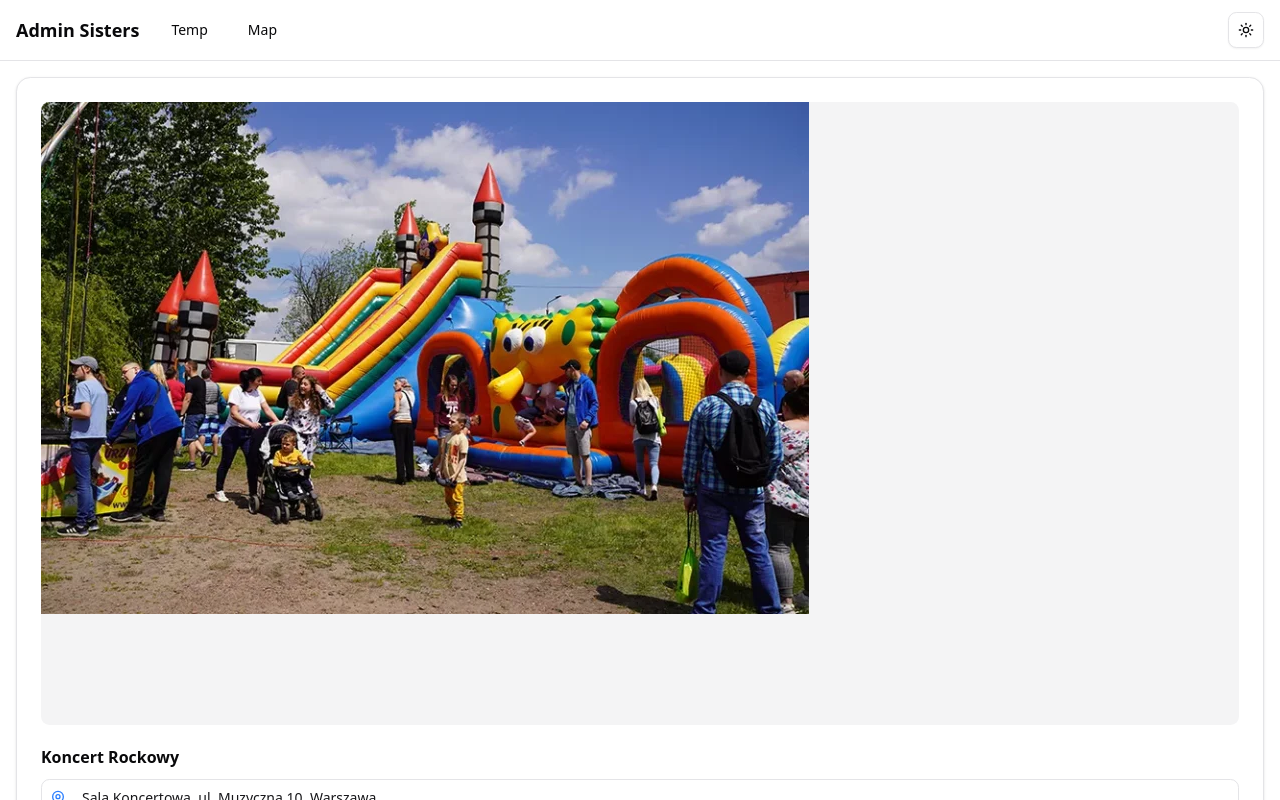
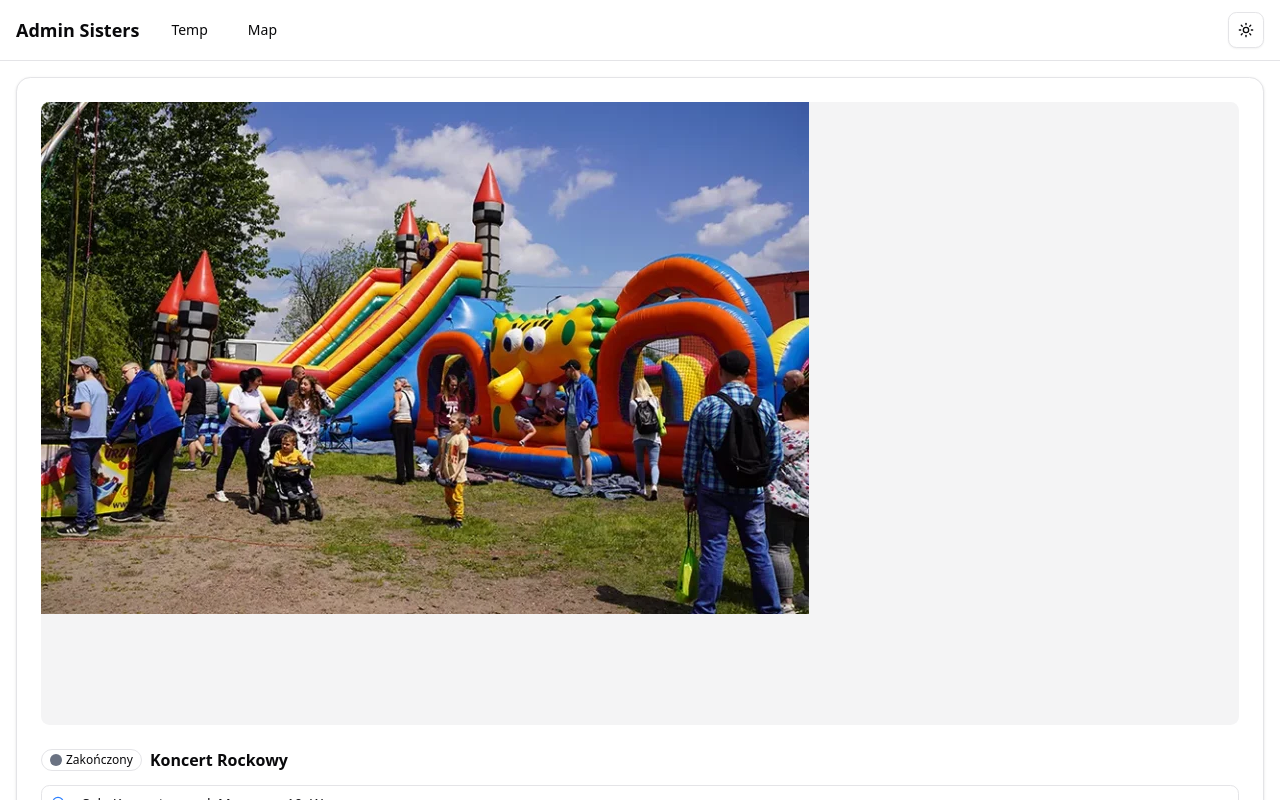
Before and after one commit to adminsisters-tarnow-hackathon-2025/fe-adminsisters, a React (Vite) app: page / in a window 1280 px wide. Shown: the top 800 px of the page. Built offline with nearby package versions, Linux system fonts and the light colour scheme.

Commit message:
feat: add EventStatusBadge component and integrate it into EventCard

```diff
--- a/src/components/EventCard.tsx
+++ b/src/components/EventCard.tsx
@@ -1,3 +1,4 @@
+import { Event } from "@/api/events/types";
 import { AspectRatio } from "@/components/ui/aspect-ratio";
 import {
   Card,
@@ -9,8 +10,18 @@
 } from "@/components/ui/card";
 import { Clock, Heart, MapPin, Wallet } from "lucide-react";
 import React, { useState } from "react";
+import { EventStatusBadge } from "./EventStatusBadge";
 import { Button } from "./ui/button";
-import { Event } from "@/api/events/types";
+
+const getEventStatus = (event: Event) => {
+  const now = new Date();
+  const dateFrom = event.dateFrom ? new Date(event.dateFrom) : null;
+  const dateTo = event.dateTo ? new Date(event.dateTo) : null;
+
+  if (dateTo && now > dateTo) return "ended";
+  if (dateFrom && now >= dateFrom) return "ongoing";
+  return "planned";
+};
 
 export const EventCard: React.FC<{ event: Event }> = ({ event }) => {
   const [isLiked, setIsLiked] = useState(false);
@@ -29,7 +40,10 @@
           <img src={event.image ? event.image : "/src/assets/event.png"} />
         </AspectRatio>
         <CardHeader className="space-y-2">
-          <CardTitle>{event.name}</CardTitle>
+          <CardTitle className="flex items-center gap-2">
+            <EventStatusBadge status={getEventStatus(event)} />
+            {event.name}
+          </CardTitle>
           <CardDescription>
             <div className=" border rounded-md p-2  gap-2 flex flex-col [&>div]:flex [&>div]:items-center  [&>div]:gap-4 ">
               <div className="text-secondary-foreground">
--- /dev/null
+++ b/src/components/EventStatusBadge.tsx
@@ -0,0 +1,51 @@
+import React from "react";
+import { Badge } from "./ui/badge";
+
+type EventStatus = "ongoing" | "planned" | "ended";
+
+interface EventStatusBadgeProps {
+  status: EventStatus;
+  className?: string;
+}
+
+export const EventStatusBadge: React.FC<EventStatusBadgeProps> = ({
+  status,
+  className,
+}) => {
+  const getStatusConfig = (status: EventStatus) => {
+    switch (status) {
+      case "ongoing":
+        return {
+          text: "Trwa",
+          dotColor: "bg-green-500",
+        };
+      case "planned":
+        return {
+          text: "Zaplanowany",
+          dotColor: "bg-blue-500",
+        };
+      case "ended":
+        return {
+          text: "Zakończony",
+          dotColor: "bg-gray-500",
+        };
+      default:
+        return {
+          text: status,
+          dotColor: "bg-gray-500",
+        };
+    }
+  };
+
+  const config = getStatusConfig(status);
+
+  return (
+    <Badge
+      variant="outline"
+      className={`${className}} flex items-center gap-1 rounded-full `}
+    >
+      <div className={`size-3 rounded-full ${config.dotColor}`} />
+      {config.text}
+    </Badge>
+  );
+};
--- /dev/null
+++ b/src/components/ui/badge.tsx
@@ -0,0 +1,52 @@
+import * as React from "react";
+import { Slot } from "@radix-ui/react-slot";
+import { cva, type VariantProps } from "class-variance-authority";
+
+import { cn } from "@/lib/utils";
+
+const badgeVariants = cva(
+  "inline-flex items-center justify-center rounded-md border px-2 py-0.5 text-xs font-medium w-fit whitespace-nowrap shrink-0 [&>svg]:size-3 gap-1 [&>svg]:pointer-events-none focus-visible:border-ring focus-visible:ring-ring/50 focus-visible:ring-[3px] aria-invalid:ring-destructive/20 dark:aria-invalid:ring-destructive/40 aria-invalid:border-destructive transition-[color,box-shadow] overflow-hidden",
+  {
+    variants: {
+      variant: {
+        default:
+          "border-transparent bg-primary text-primary-foreground [a&]:hover:bg-primary/90",
+        secondary:
+          "border-transparent bg-secondary text-secondary-foreground [a&]:hover:bg-secondary/90",
+        destructive:
+          "border-transparent bg-destructive text-white [a&]:hover:bg-destructive/90 focus-visible:ring-destructive/20 dark:focus-visible:ring-destructive/40 dark:bg-destructive/60",
+        outline:
+          "text-foreground [a&]:hover:bg-accent [a&]:hover:text-accent-foreground",
+        ongoing:
+          "border-transparent bg-green-500 text-white [a&]:hover:bg-green-600 focus-visible:ring-green-500/20 dark:focus-visible:ring-green-500/40 dark:bg-green-600",
+        planned:
+          "border-transparent bg-primary text-primary-foreground [a&]:hover:bg-primary/90",
+        archived:
+          "border-transparent bg-gray-500 text-white [a&]:hover:bg-gray-600 focus-visible:ring-gray-500/20 dark:focus-visible:ring-gray-500/40 dark:bg-gray-600",
+      },
+    },
+    defaultVariants: {
+      variant: "default",
+    },
+  }
+);
+
+function Badge({
+  className,
+  variant,
+  asChild = false,
+  ...props
+}: React.ComponentProps<"span"> &
+  VariantProps<typeof badgeVariants> & { asChild?: boolean }) {
+  const Comp = asChild ? Slot : "span";
+
+  return (
+    <Comp
+      data-slot="badge"
+      className={cn(badgeVariants({ variant }), className)}
+      {...props}
+    />
+  );
+}
+
+export { Badge, badgeVariants };
--- a/src/views/home/Home.tsx
+++ b/src/views/home/Home.tsx
@@ -79,8 +79,8 @@
     price: 30,
     coinReward: 80,
     image: "/src/assets/event.png",
-    dateFrom: "2023-10-10T10:00:00Z",
-    dateTo: "2023-10-10T18:00:00Z",
+    dateFrom: "2025-10-10T10:00:00Z",
+    dateTo: "2025-10-10T18:00:00Z",
     location: {
       id: "5",
       name: "Galeria Moderna",
@@ -89,15 +89,15 @@
   },
   {
     id: "6",
-    name: "Konferencja Tech Summit",
+    name: "Konferencja Tech Summit Konferencja Tech Summi Tech Summi",
     shortDescription: "Przyszłość technologii w jednym miejscu.",
     longDescription:
       "Spotkanie z liderami branży technologicznej. Prezentacje, panele dyskusyjne i networking z ekspertami IT.",
     price: 300,
     coinReward: 400,
     image: "/src/assets/event.png",
-    dateFrom: "2023-10-20T09:00:00Z",
-    dateTo: "2023-10-20T17:00:00Z",
+    dateFrom: "2025-06-05T09:00:00Z",
+    dateTo: "2025-06-05T17:00:00Z",
     location: {
       id: "6",
       name: "Centrum Konferencyjne",
```
